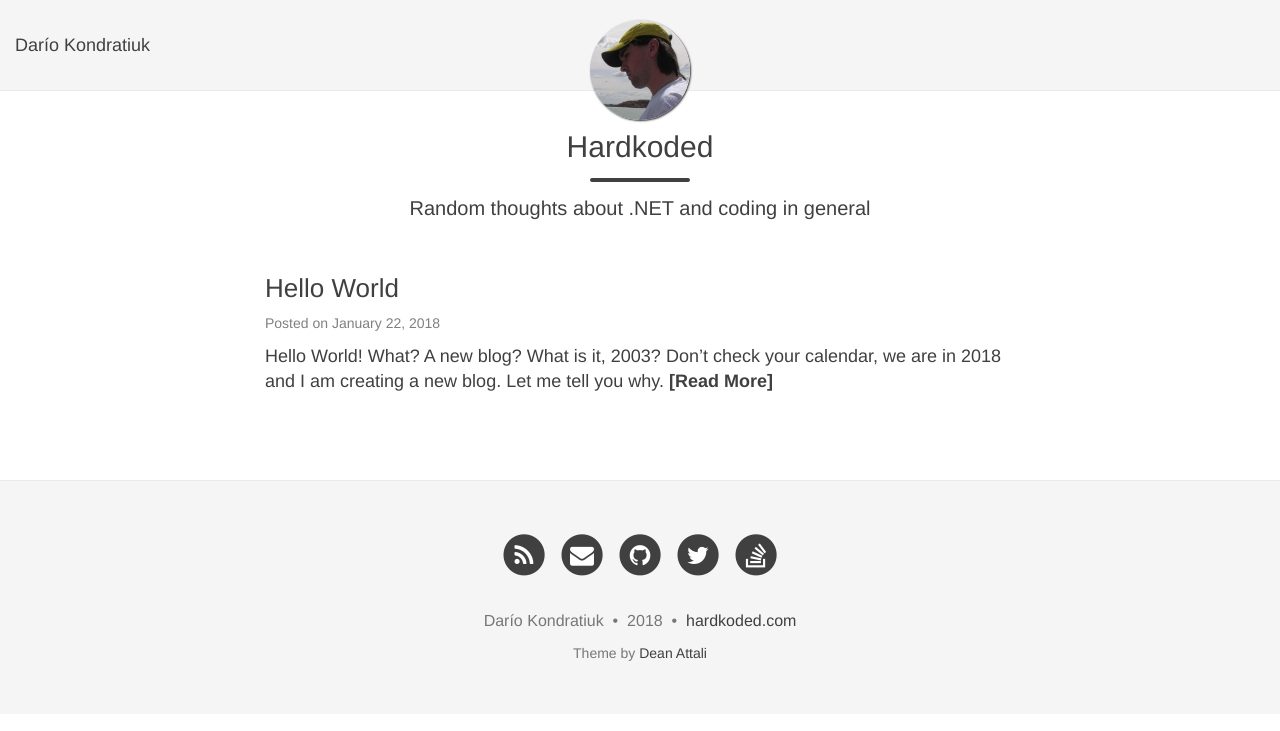
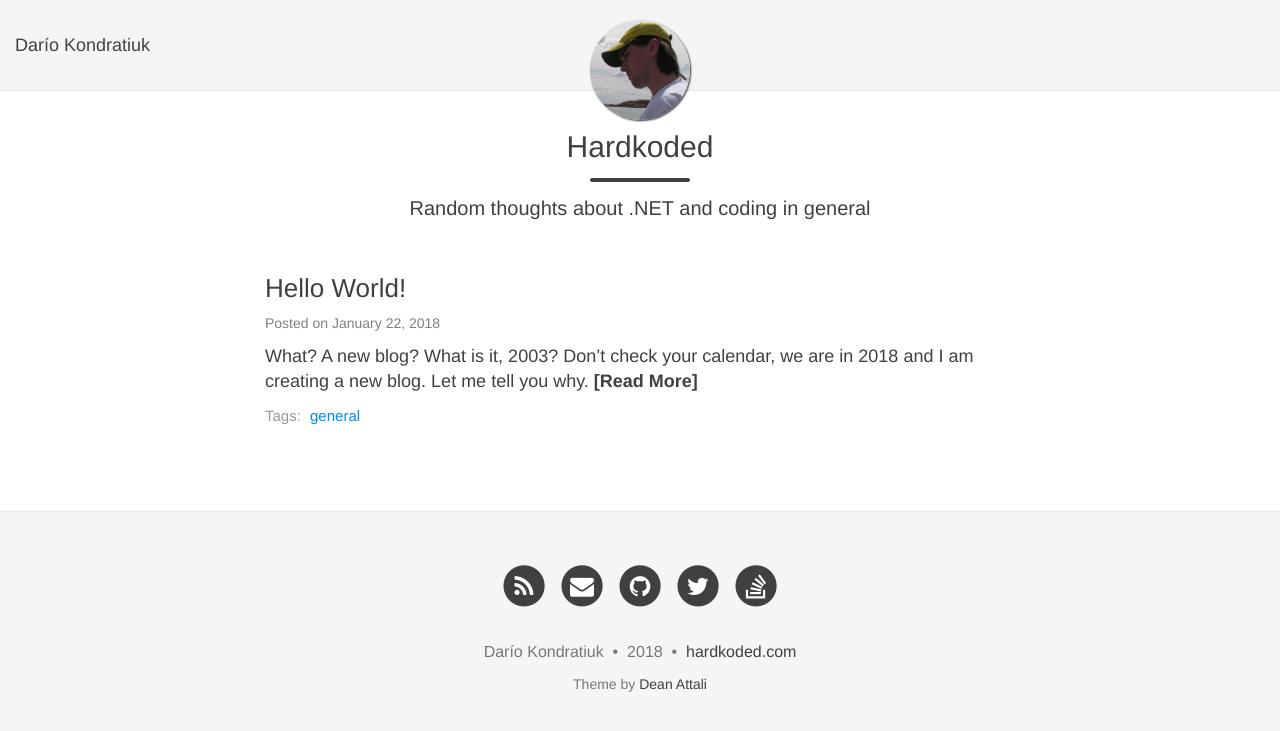
Before and after one commit to kblok/kblok.github.io, a Jekyll site: the page built from index.html, in a window 1280 px wide. Shown: the top 731 px of the page. Built offline with Jekyll 4.4.1, drawn with Linux system fonts in a browser that asks for light colours; nearby versions of some CDN libraries; the list of posts is cut into pages by our own code.

Commit message:
Metadata

```diff
--- a/_posts/2018-01-22-hello-world.md
+++ b/_posts/2018-01-22-hello-world.md
@@ -1,5 +1,9 @@
-Hello World!
-===============
+---
+title: Hello World!
+tags: general
+permalink: /blog/hello-world
+---
+
 What? A new blog? What is it, 2003?  Don't check your calendar, we are in 2018 and I am creating a new blog. Let me tell you why.
 
 ## Give back
```
